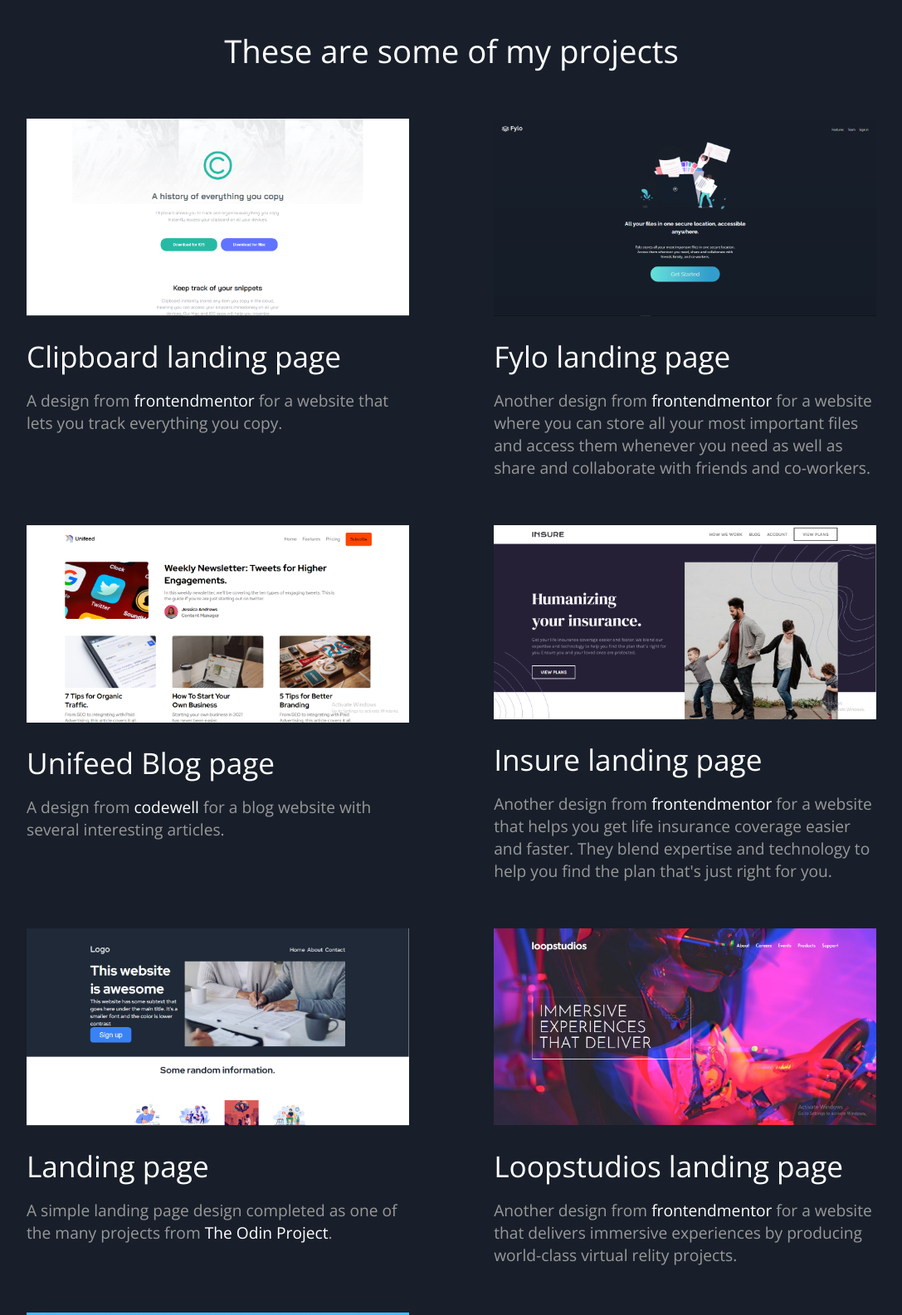
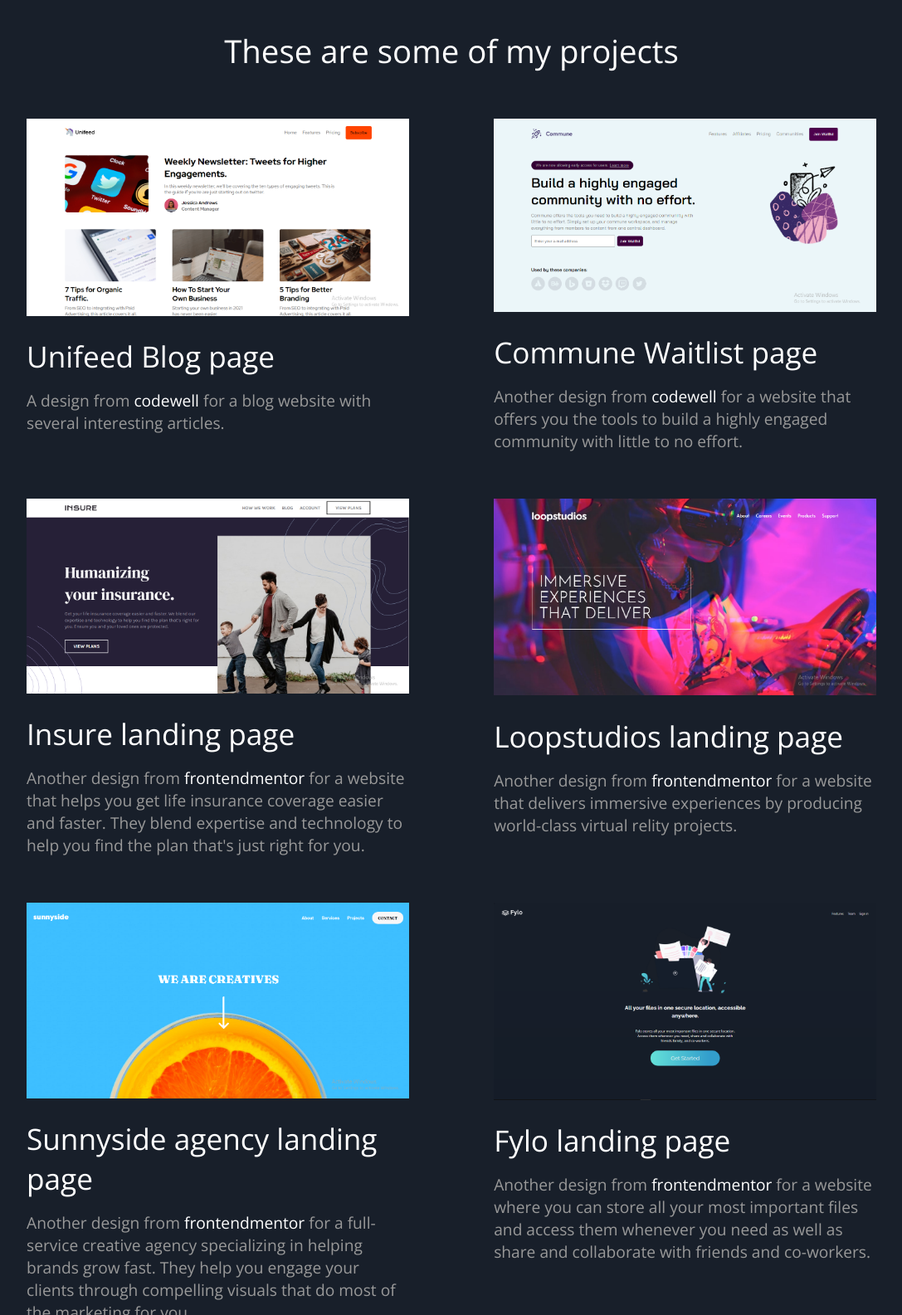
Before and after one commit to Davethadev/portfolio-page, a plain HTML site: page index.html in a window 1280 px wide. Shown: the part 797-2382 px from the top of the page at 83% size, without its empty margins (96-1183 px from the left). Drawn offline with nearby package versions, Linux system fonts and the light colour scheme.

Commit message:
fix style, add new project

```diff
--- a/index.html
+++ b/index.html
@@ -33,7 +33,7 @@
             </div>
             <div class="header-text-avatar-wrapper">
                 <div class="header-text-content">
-                    <h1>Helping you build beautiful and better user interfaces.</h1>
+                    <h1>Helping you build beautiful and interactive websites.</h1>
                     <p>
                         Frontend web-developer, with over 4+ months of working experience with
                         frontend technolgies like HTML, CSS and Javascript
@@ -72,26 +72,18 @@
             <h2>These are some of my projects</h2>
             <div class="work-content">
                 <div class="work-tile">
-                    <img src="./images/clipboard-landing-page.png" alt="">
-                    <a href="https://davethadev.github.io/clip-board-landing-page/">Clipboard landing page</a>
-                    <p>
-                        A design from <a href="https://www.frontendmentor.io/challenges/clipboard-landing-page-5cc9bccd6c4c91111378ecb9">frontendmentor</a> for a website that lets you track everything you copy.
-                    </p>
-                </div>
-                <div class="work-tile">
-                    <img src="./images/fylo-landing-page.png" alt="">
-                    <a href="https://davethadev.github.io/fylo-dark-theme-landing-page">Fylo landing page</a>
-                    <p>
-                        Another design from <a href="https://www.frontendmentor.io/challenges/fylo-dark-theme-landing-page-5ca5f2d21e82137ec91a50fd">frontendmentor</a> for a website where you can store all your most important
-                        files and access them whenever you need as well as share and collaborate with friends and
-                        co-workers.
-                    </p>
-                </div>
-                <div class="work-tile">
                     <img src="./images/unifeed-blog.png" alt="">
                     <a href="https://davethadev.github.io/unifeed-blog/">Unifeed Blog page</a>
                     <p>
                         A design from <a href="https://www.codewell.cc/challenges/unifeed-blog-page--608d9d5c747bad001532bd7c">codewell</a> for a blog website with several interesting articles.
+                    </p>
+                </div>
+                <div class="work-tile">
+                    <img src="./images/commune-waitlist.png" alt="">
+                    <a href="https://davethadev.github.io/commune-waitlist-landing-page/">Commune Waitlist page</a>
+                    <p>
+                        Another design from <a href="https://www.codewell.cc/challenges/commune-waitlist-page--608d9565747bad001532bd64">codewell</a> for a website that offers you the tools to build
+                        a highly engaged community with little to no effort.
                     </p>
                 </div>
                 <div class="work-tile">
@@ -101,13 +93,6 @@
                         Another design from <a href="https://www.frontendmentor.io/challenges/insure-landing-page-uTU68JV8">frontendmentor</a> for a website that helps you get life insurance coverage easier
                         and faster. They blend expertise and technology to help you find the plan that's just right for
                         you.
-                    </p>
-                </div>
-                <div class="work-tile">
-                    <img src="./images/landing-page.png" alt="">
-                    <a href="https://davethadev.github.io/landing-page/">Landing page</a>
-                    <p>
-                        A simple landing page design completed as one of the many projects from <a href="https://www.theodinproject.com/lessons/foundations-landing-page">The Odin Project</a>.
                     </p>
                 </div>
                 <div class="work-tile">
@@ -125,6 +110,29 @@
                         Another design from <a href="https://www.frontendmentor.io/challenges/sunnyside-agency-landing-page-7yVs3B6ef">frontendmentor</a> for a full-service creative agency specializing in helping
                         brands grow fast. They help you engage your clients through compelling visuals that do most of
                         the marketing for you.
+                    </p>
+                </div>
+                <div class="work-tile">
+                    <img src="./images/fylo-landing-page.png" alt="">
+                    <a href="https://davethadev.github.io/fylo-dark-theme-landing-page">Fylo landing page</a>
+                    <p>
+                        Another design from <a href="https://www.frontendmentor.io/challenges/fylo-dark-theme-landing-page-5ca5f2d21e82137ec91a50fd">frontendmentor</a> for a website where you can store all your most important
+                        files and access them whenever you need as well as share and collaborate with friends and
+                        co-workers.
+                    </p>
+                </div>
+                <div class="work-tile">
+                    <img src="./images/clipboard-landing-page.png" alt="">
+                    <a href="https://davethadev.github.io/clip-board-landing-page/">Clipboard landing page</a>
+                    <p>
+                        A design from <a href="https://www.frontendmentor.io/challenges/clipboard-landing-page-5cc9bccd6c4c91111378ecb9">frontendmentor</a> for a website that lets you track everything you copy.
+                    </p>
+                </div>
+                <div class="work-tile">
+                    <img src="./images/landing-page.png" alt="">
+                    <a href="https://davethadev.github.io/landing-page/">Landing page</a>
+                    <p>
+                        A simple landing page design completed as one of the many projects from <a href="https://www.theodinproject.com/lessons/foundations-landing-page">The Odin Project</a>.
                     </p>
                 </div>
             </div>
--- a/styles.css
+++ b/styles.css
@@ -233,7 +233,7 @@ footer {
     margin-left: 1rem;
 }
 
-@media(max-width: 400px) {
+@media(max-width: 900px) {
 
     main {
         width: 100%;
@@ -278,6 +278,7 @@ footer {
     .header-text-avatar-wrapper .header-text-content p {
         width: 100%;
         line-height: 1.4;
+        font-size: 1.2rem;
     }
 
     /* .header-text-content p {
```
Also changed, not shown: images/commune-waitlist.png (added).
